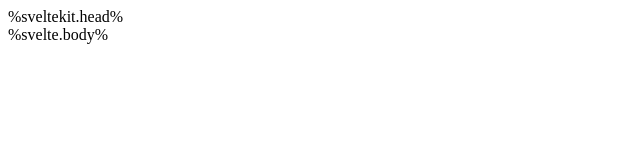
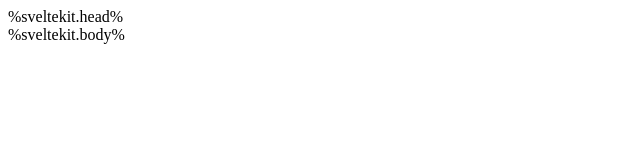
Before and after one commit to aTurbulentMind/consPage, a website: page src/app.html in a window 1280 px wide. Shown: the full height of the page, 0-640 px from the left. Drawn offline with Linux system fonts and the light colour scheme; a web font is replaced by a local one.

Commit message:
Add files via upload

```diff
--- a/src/app.html
+++ b/src/app.html
@@ -31,6 +31,6 @@
 </style>
 
 	<body>
-		<div id="svelte">%svelte.body%</div>
+		<div id="svelte">%sveltekit.body%</div>
 	</body>
 </html>
```
Also changed, not shown: build/_app/immutable/manifest.json (added), build/_app/version.json, 20 other files.
